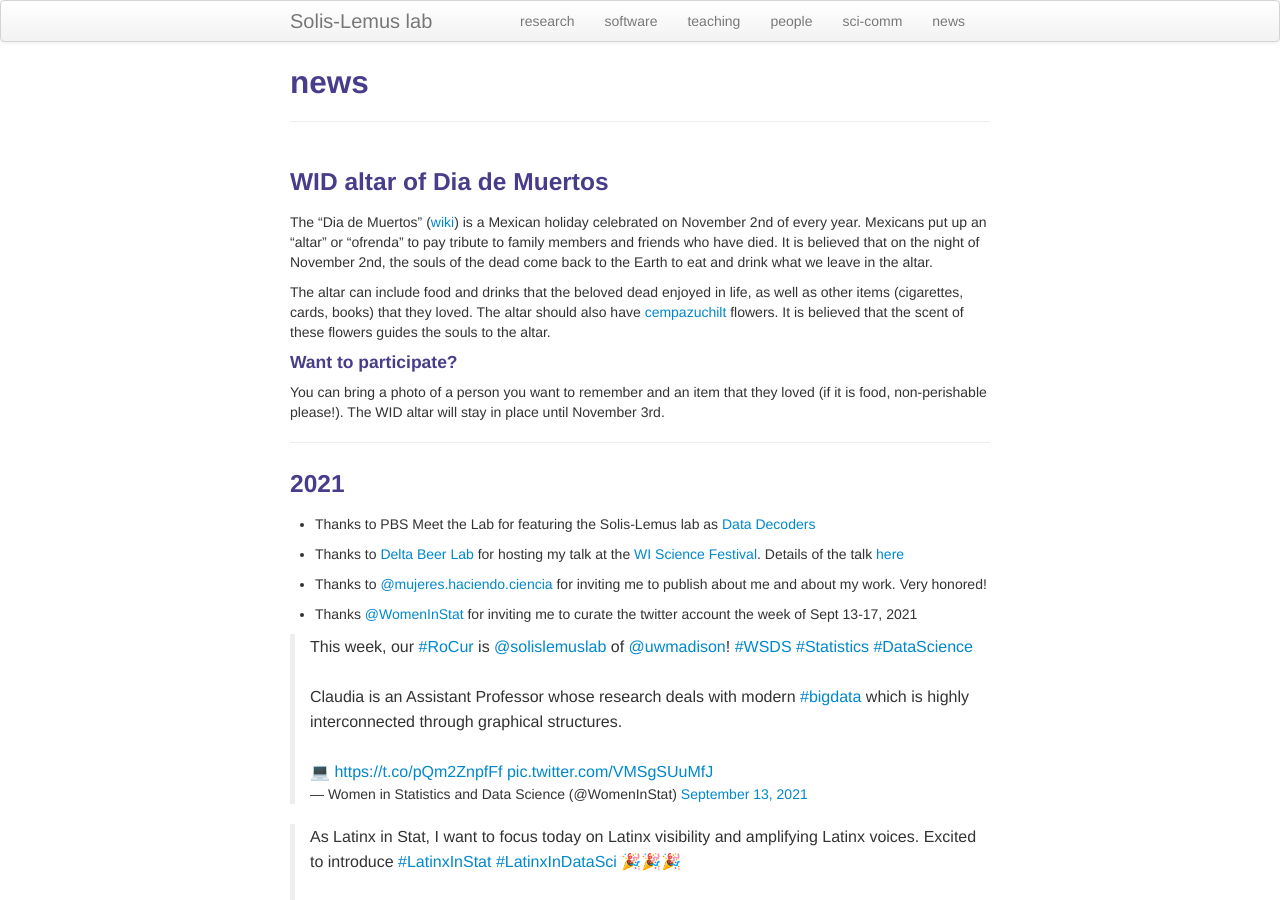
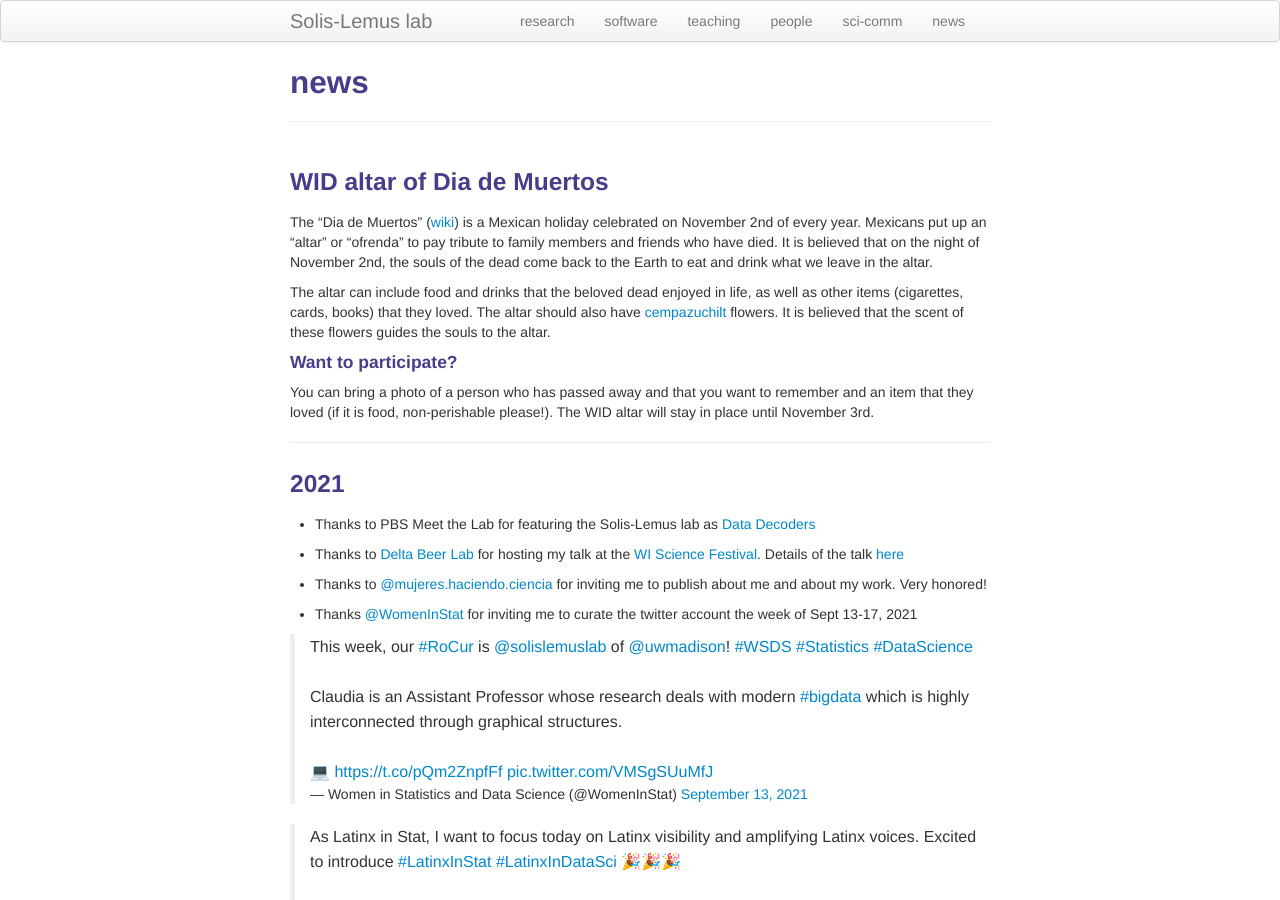
Before and after one commit to solislemuslab/solislemuslab.github.io, a Jekyll site: the page built from pages/news.md, in a window 1280 px wide and 900 px high. Built offline with Jekyll 4.4.1, drawn with Linux system fonts in a browser that asks for light colours; comment, search, counter and statistics services are not loaded.

Commit message:
minor change

```diff
--- a/pages/news.md
+++ b/pages/news.md
@@ -12,7 +12,7 @@ The altar can include food and drinks that the beloved dead enjoyed in life, as
 
 #### Want to participate?
 
-You can bring a photo of a person you want to remember and an item that they loved (if it is food, non-perishable please!). The WID altar will stay in place until November 3rd.
+You can bring a photo of a person who has passed away and that you want to remember and an item that they loved (if it is food, non-perishable please!). The WID altar will stay in place until November 3rd.
 
 
 ------
```
